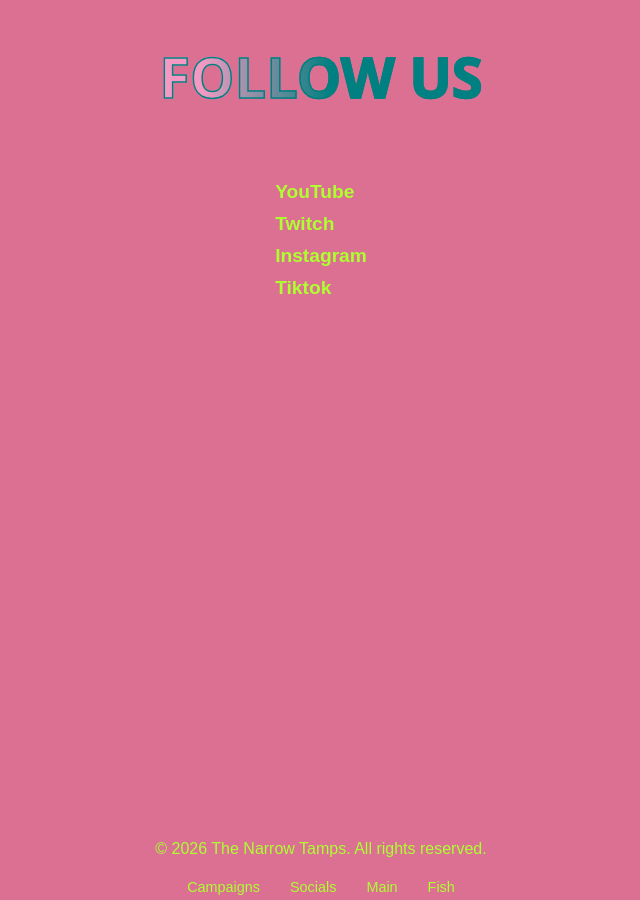
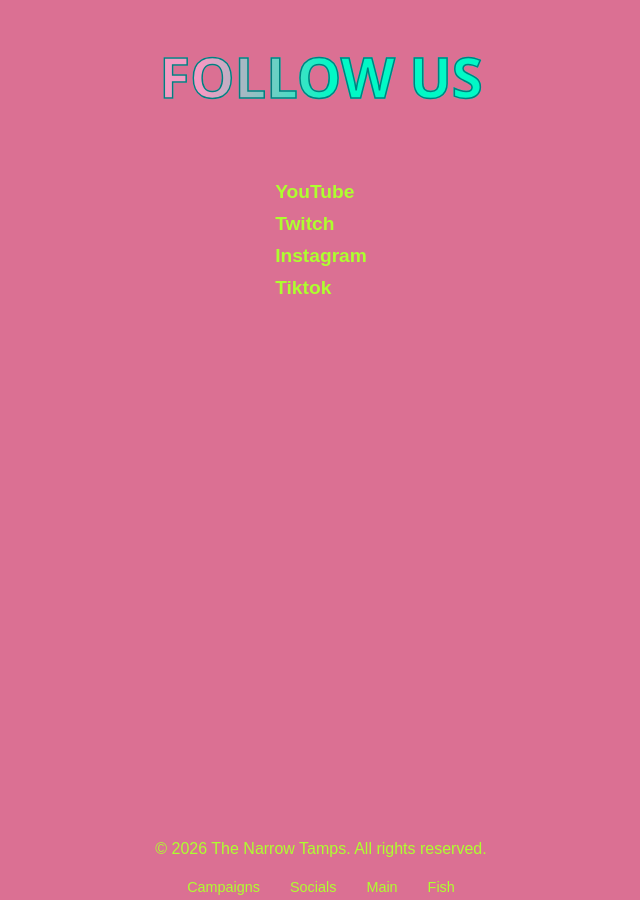
Before and after one commit to narrowtamps/narrowtamps.github.io, a Jekyll site: the page pages/socials.html, which Jekyll copies as it is, in a window 1280 px wide. Shown: the whole page, without its empty margins (319-959 px from the left). Built offline with Jekyll 4.4.1, drawn with Linux system fonts in a browser that asks for light colours; some web fonts are replaced.

Commit message:
Update socials.html

```diff
--- a/pages/socials.html
+++ b/pages/socials.html
@@ -62,10 +62,10 @@
 
     background: linear-gradient(
         to right,
-        #008080 20%,
+        #01F9C6 20%,
         #F49AC2 40%,
         #F49AC2 60%,
-        #008080 80%
+        #01F9C6 80%
     );
     background-size: 200% auto;
     color: transparent;
```
